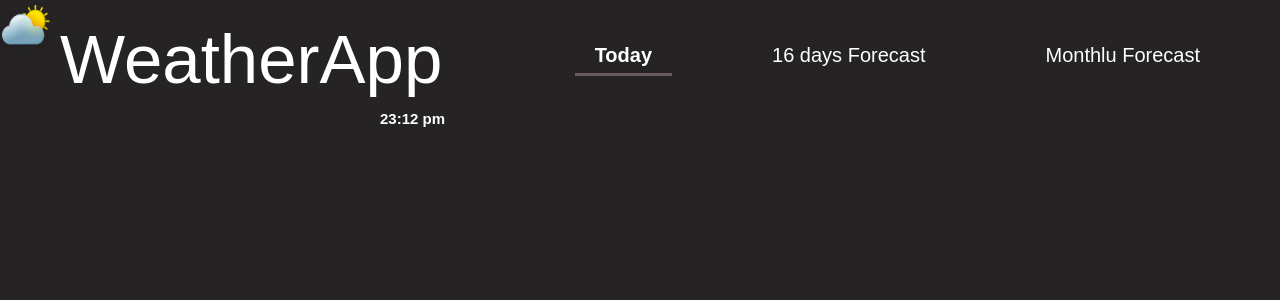
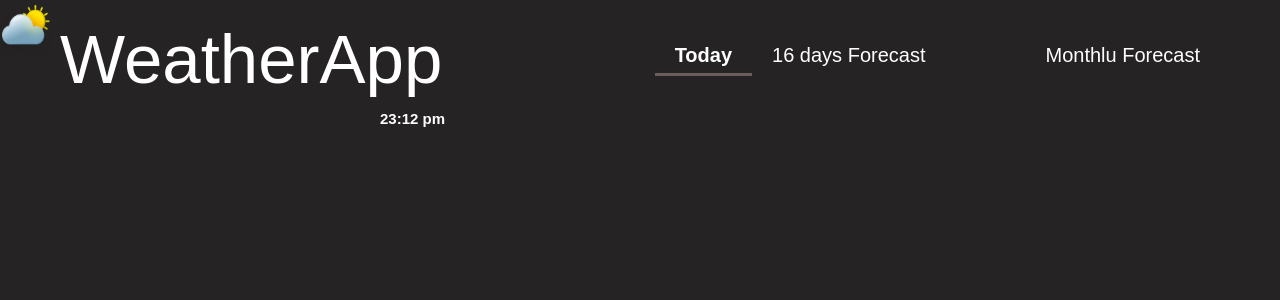
Before and after one commit to EgorCodeSavage/weather-app, a React (Create React App) app: page / in a window 1280 px wide. Shown: the top 300 px of the page. Built offline with nearby package versions, Linux system fonts and the light colour scheme.

Commit message:
debuging clock was completed

```diff
--- a/src/App.js
+++ b/src/App.js
@@ -15,6 +15,7 @@ function App() {
           <NavBar />
           <Routes>
             <Route path="/weather-app" element={<Home />} />
+
           </Routes>
         </Router>
 
--- a/src/components/navbar/Navbar.jsx
+++ b/src/components/navbar/Navbar.jsx
@@ -13,7 +13,12 @@ const NavBar = () => {
         const data = new Date()
         let hours = data.getHours();
         let minutes = data.getMinutes();
-        setTime(`${hours}:${minutes}`)
+        if (minutes < 10) {
+            setTime(`${hours}:0${minutes}`)
+        } else {
+            setTime(`${hours}:${minutes}`)
+        }
+
     });
 
     return (
@@ -26,7 +31,9 @@ const NavBar = () => {
                 <div className="weather_nav_time">{time}<span> pm</span></div>
             </div>
             <div className="weather_nav_items">
-                <div className="is_active">Today</div>
+                <NavLink to="/weather-app" className='nav_link'>
+                    <div className="is_active">Today</div>
+                </NavLink>
                 <div className="">16 days Forecast</div>
                 <div className="">Monthlu Forecast</div>
             </div>
--- a/src/components/navbar/style.scss
+++ b/src/components/navbar/style.scss
@@ -32,6 +32,10 @@
     .weather_nav_items {
         display: flex;
         flex-wrap: wrap;
+        .nav_link {
+            text-decoration: none;
+            color: #ffffff;
+        }
         div {
             margin-right: 80px;
             padding: 0 20px 6px;
@@ -40,6 +44,7 @@
             font-weight: 200;
 
             cursor: pointer;
+
         } & div:last-child {
             margin-right: 0;
         } & .is_active {
```
